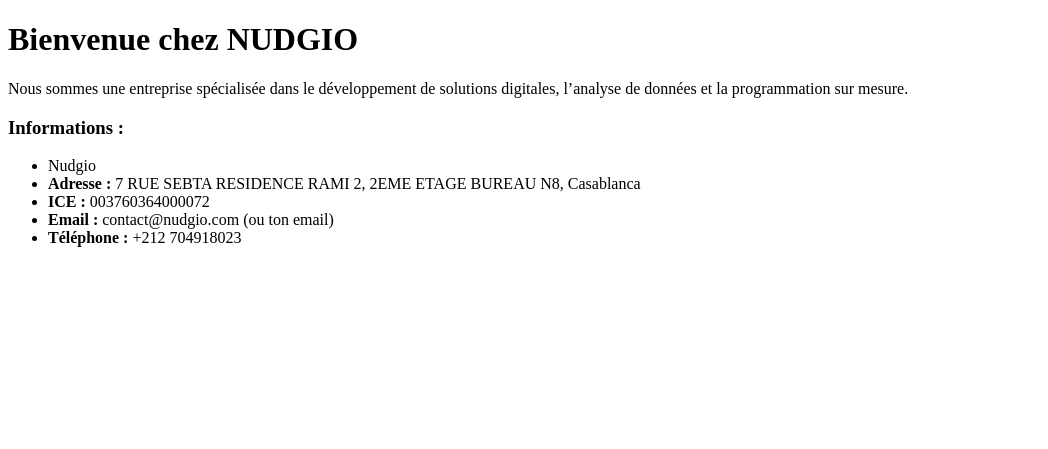
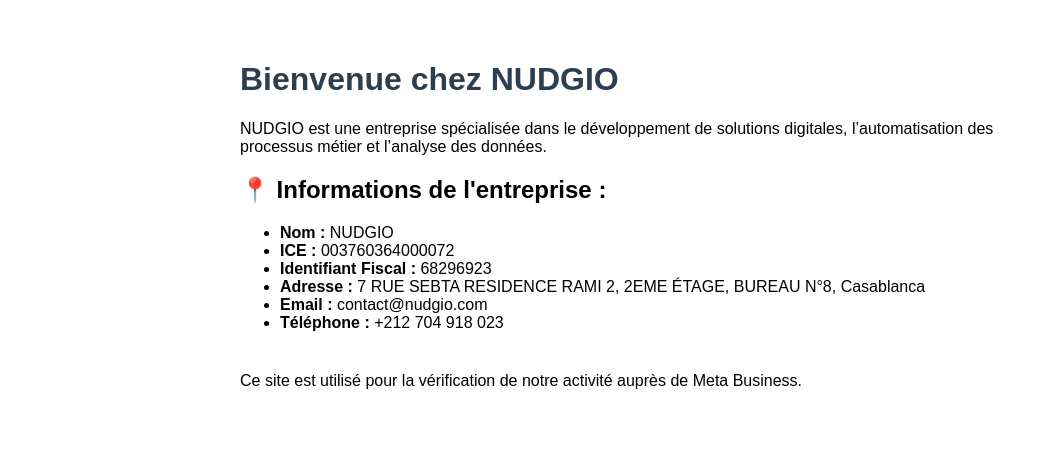
Before and after one commit to Nudgio/nudgio, a plain HTML site: page index.html in a window 1280 px wide. Shown: the whole page, without its empty margins (0-1048 px from the left). Drawn offline with Linux system fonts and the light colour scheme.

Commit message:
Update index.htmlss

```diff
--- a/index.html
+++ b/index.html
@@ -2,18 +2,22 @@
 <html lang="fr">
 <head>
   <meta charset="UTF-8">
-  <title>NUDGIO - Entreprise digitale</title>
+  <title>NUDGIO - Solutions digitales</title>
 </head>
-<body>
-  <h1>Bienvenue chez NUDGIO</h1>
-  <p>Nous sommes une entreprise spécialisée dans le développement de solutions digitales, l’analyse de données et la programmation sur mesure.</p>
-  <h3>Informations :</h3>
+<body style="font-family: Arial, sans-serif; max-width: 800px; margin: auto; padding: 40px;">
+  <h1 style="color: #2c3e50;">Bienvenue chez NUDGIO</h1>
+  <p>NUDGIO est une entreprise spécialisée dans le développement de solutions digitales, l’automatisation des processus métier et l’analyse des données.</p>
+
+  <h2>📍 Informations de l'entreprise :</h2>
   <ul>
-    <li>Nudgio</li>
-    <li><strong>Adresse :</strong> 7 RUE SEBTA RESIDENCE RAMI 2, 2EME ETAGE BUREAU N8, Casablanca</li>
+    <li><strong>Nom :</strong> NUDGIO</li>
     <li><strong>ICE :</strong> 003760364000072</li>
-    <li><strong>Email :</strong> contact@nudgio.com (ou ton email)</li>
-    <li><strong>Téléphone :</strong> +212 704918023</li>
+    <li><strong>Identifiant Fiscal :</strong> 68296923</li>
+    <li><strong>Adresse :</strong> 7 RUE SEBTA RESIDENCE RAMI 2, 2EME ÉTAGE, BUREAU N°8, Casablanca</li>
+    <li><strong>Email :</strong> contact@nudgio.com</li>
+    <li><strong>Téléphone :</strong> +212 704 918 023</li>
   </ul>
+
+  <p style="margin-top: 40px;">Ce site est utilisé pour la vérification de notre activité auprès de Meta Business.</p>
 </body>
 </html>
```
